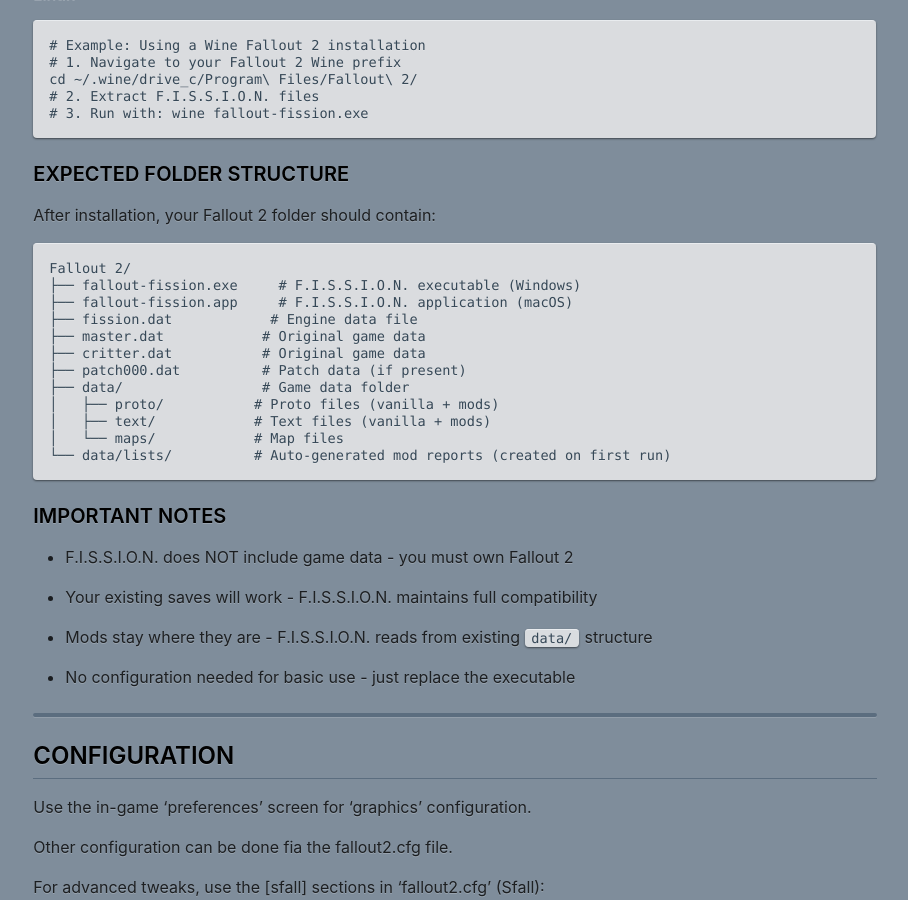
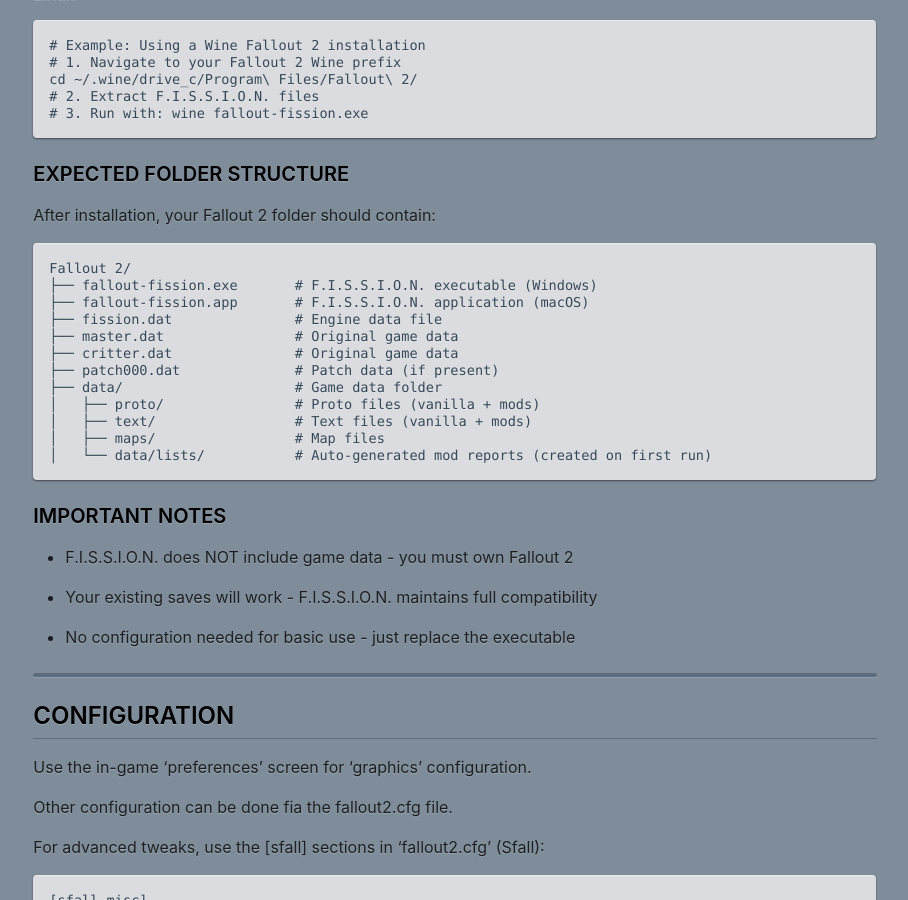
Before and after one commit to cambragol/fallout-fission, a Jekyll site: the page built from _pages/about.md, in a window 1280 px wide and 900 px high, scrolled down 2838 px. Shown: the whole window, without its empty margins (185-1093 px from the left). Built offline with Jekyll 4.4.1, drawn with Linux system fonts in a browser that asks for light colours; nearby versions of some CDN libraries; comment, search, counter and statistics services are not loaded.

Commit message:
Update about.md

````diff
--- a/_pages/about.md
+++ b/_pages/about.md
@@ -124,17 +124,17 @@ After installation, your Fallout 2 folder should contain:
 
 ```
 Fallout 2/
-├── fallout-fission.exe     # F.I.S.S.I.O.N. executable (Windows)
-├── fallout-fission.app     # F.I.S.S.I.O.N. application (macOS)
-├── fission.dat            # Engine data file
-├── master.dat            # Original game data
-├── critter.dat           # Original game data
-├── patch000.dat          # Patch data (if present)
-├── data/                 # Game data folder
-│   ├── proto/           # Proto files (vanilla + mods)
-│   ├── text/            # Text files (vanilla + mods)
-│   └── maps/            # Map files
-└── data/lists/          # Auto-generated mod reports (created on first run)
+├── fallout-fission.exe       # F.I.S.S.I.O.N. executable (Windows)
+├── fallout-fission.app       # F.I.S.S.I.O.N. application (macOS)
+├── fission.dat               # Engine data file
+├── master.dat                # Original game data
+├── critter.dat               # Original game data
+├── patch000.dat              # Patch data (if present)
+├── data/                     # Game data folder
+│   ├── proto/                # Proto files (vanilla + mods)
+│   ├── text/                 # Text files (vanilla + mods)
+│   ├── maps/                 # Map files
+│   └── data/lists/           # Auto-generated mod reports (created on first run)
 ```
 
 ### Important Notes
@@ -142,8 +142,6 @@ Fallout 2/
 -   F.I.S.S.I.O.N. does NOT include game data - you must own Fallout 2
 
 -   Your existing saves will work - F.I.S.S.I.O.N. maintains full compatibility
-
--   Mods stay where they are - F.I.S.S.I.O.N. reads from existing `data/` structure
 
 -   No configuration needed for basic use - just replace the executable
 
````
